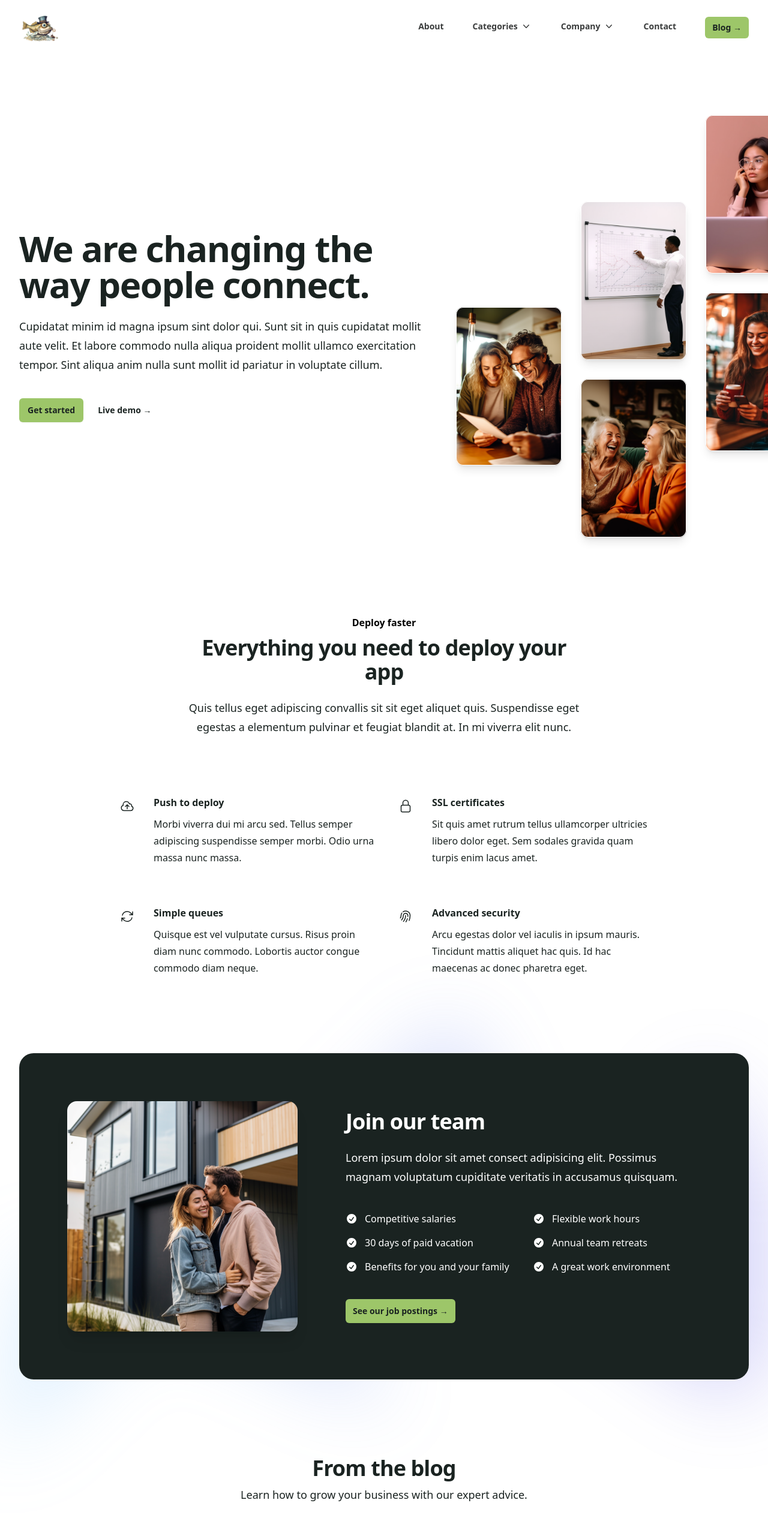
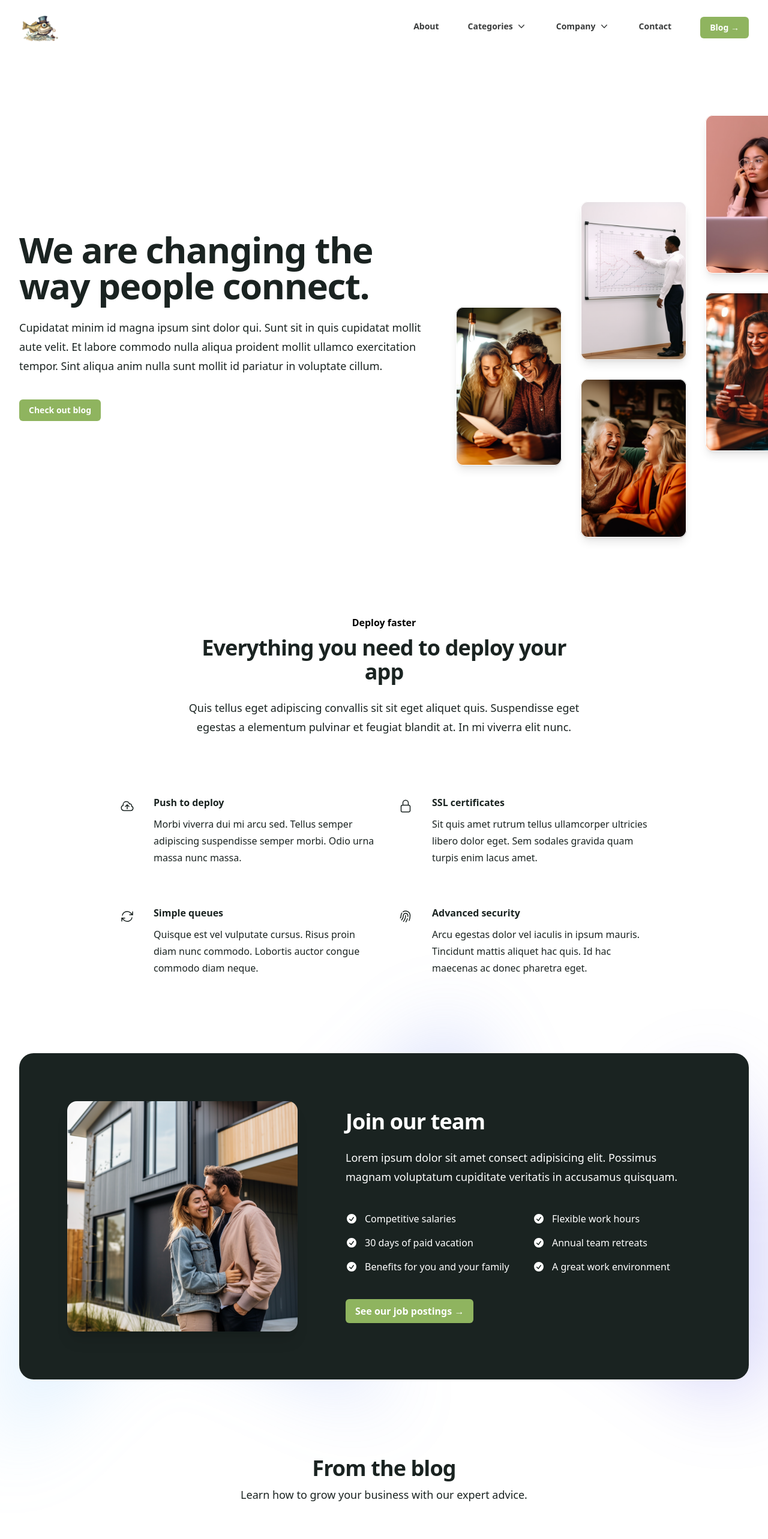
Before and after one commit to simonbeirouti/mortgage.fishing-og, a Next.js app: page / in a window 1280 px wide. Shown: the top 2566 px of the page at 60% size. Built offline with nearby package versions, Linux system fonts and the light colour scheme.

Commit message:
add new common button styling

```diff
--- a/src/components/homePage/BlogList.jsx
+++ b/src/components/homePage/BlogList.jsx
@@ -147,7 +147,7 @@ export default function BlogList() {
         </div>
       </div>
       <Link href="/blog">
-        <div className="mx-auto max-w-xs text-center text-md cursor mt-20 py-2 rounded-md bg-sage-100 font-semibold text-black">
+        <div className="mx-auto max-w-xs text-center mt-20 button">
           <p>See all posts</p>
         </div>
       </Link>
--- a/src/components/homePage/Hero.jsx
+++ b/src/components/homePage/Hero.jsx
@@ -18,17 +18,8 @@ export default function Hero() {
                   aliqua anim nulla sunt mollit id pariatur in voluptate cillum.
                 </p>
                 <div className="mt-10 flex items-center gap-x-6">
-                  <a
-                    href="#"
-                    className="rounded-md bg-sage-100 px-3.5 py-2.5 text-sm font-semibold text-black shadow-sm hover:bg-indigo-500 focus-visible:outline focus-visible:outline-2 focus-visible:outline-offset-2 focus-visible:outline-indigo-600"
-                  >
-                    Get started
-                  </a>
-                  <a
-                    href="#"
-                    className="text-sm font-semibold leading-6 text-black"
-                  >
-                    Live demo <span aria-hidden="true">→</span>
+                  <a href="#" className="text-sm button">
+                    Check out blog
                   </a>
                 </div>
               </div>
--- a/src/components/ui/Benefits.jsx
+++ b/src/components/ui/Benefits.jsx
@@ -46,10 +46,7 @@ export default function Benefits() {
                 ))}
               </ul>
               <div className="mt-10 flex">
-                <a
-                  href="#"
-                  className="text-sm px-3 py-2 bg-sage-100 rounded-md font-semibold leading-6 text-black"
-                >
+                <a href="#" className="leading-6 button">
                   See our job postings <span aria-hidden="true">&rarr;</span>
                 </a>
               </div>
--- a/src/components/ui/Footer.jsx
+++ b/src/components/ui/Footer.jsx
@@ -106,7 +106,7 @@ export default function Footer() {
               <div className="mt-4 sm:ml-4 sm:mt-0 sm:flex-shrink-0">
                 <button
                   type="submit"
-                  className="flex w-full items-center justify-center rounded-md bg-sage-400 px-3 py-2 text-sm font-semibold text-white shadow-sm hover:bg-sage-100"
+                  className="flex w-full items-center justify-center text-sm button"
                 >
                   Subscribe
                 </button>
--- a/src/components/ui/Header.jsx
+++ b/src/components/ui/Header.jsx
@@ -113,10 +113,7 @@ export default function Header() {
           >
             {navigation[1].name}
           </Link>
-          <Link
-            href="/blog"
-            className="text-sm px-3 py-2 -mt-1 rounded-md bg-sage-100 font-semibold text-black"
-          >
+          <Link href="/blog" className="text-sm -mt-1 button">
             Blog <span aria-hidden="true">&rarr;</span>
           </Link>
         </Popover.Group>
@@ -227,7 +224,7 @@ export default function Header() {
               <div className="py-6">
                 <Link
                   href="/blog"
-                  className="-mx-3 block text-center rounded-lg px-3 py-2.5 text-base font-semibold leading-7 text-white hover:text-gray-900 bg-sage-700 hover:bg-sage-100 "
+                  className="-mx-3 block text-center text-baseleading-7 button"
                 >
                   Blog
                 </Link>
```
